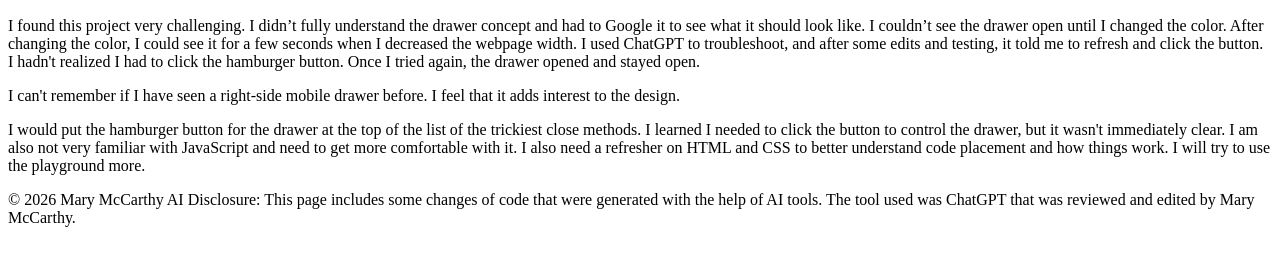
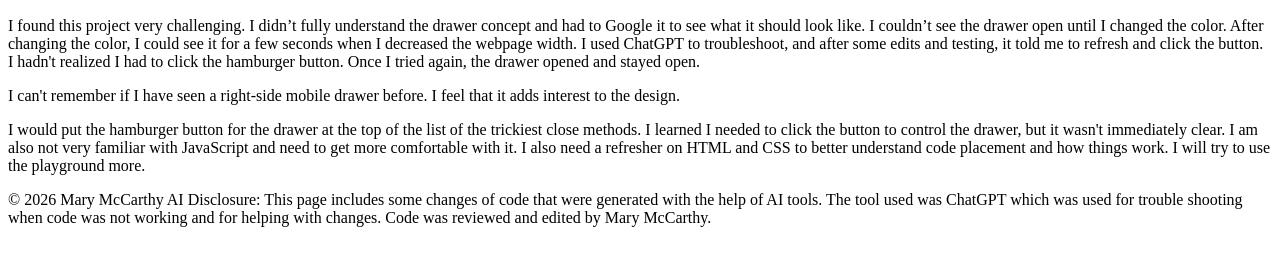
Before and after one commit to maryagnesmccarthy1/mccarthy_mobilenav-, a plain HTML site: page index.html in a window 1280 px wide. Shown: the part 168-434 px from the top of the page. Drawn offline with Linux system fonts and the light colour scheme.

Commit message:
Revise AI tool description in footer
Updated footer text to clarify AI tool usage.

```diff
--- a/index.html
+++ b/index.html
@@ -62,7 +62,8 @@
 
   <footer>&copy; 2026 Mary McCarthy
   AI Disclosure: This page includes some changes of code that were generated with the help of AI tools. The tool used was
-  ChatGPT that was reviewed and edited by Mary McCarthy.
+  ChatGPT which was used for trouble shooting when code was not working and for helping with changes. Code was reviewed and edited
+  by Mary McCarthy.
 </footer>
   <script src="js/script.js"></script>
 </body>
```
